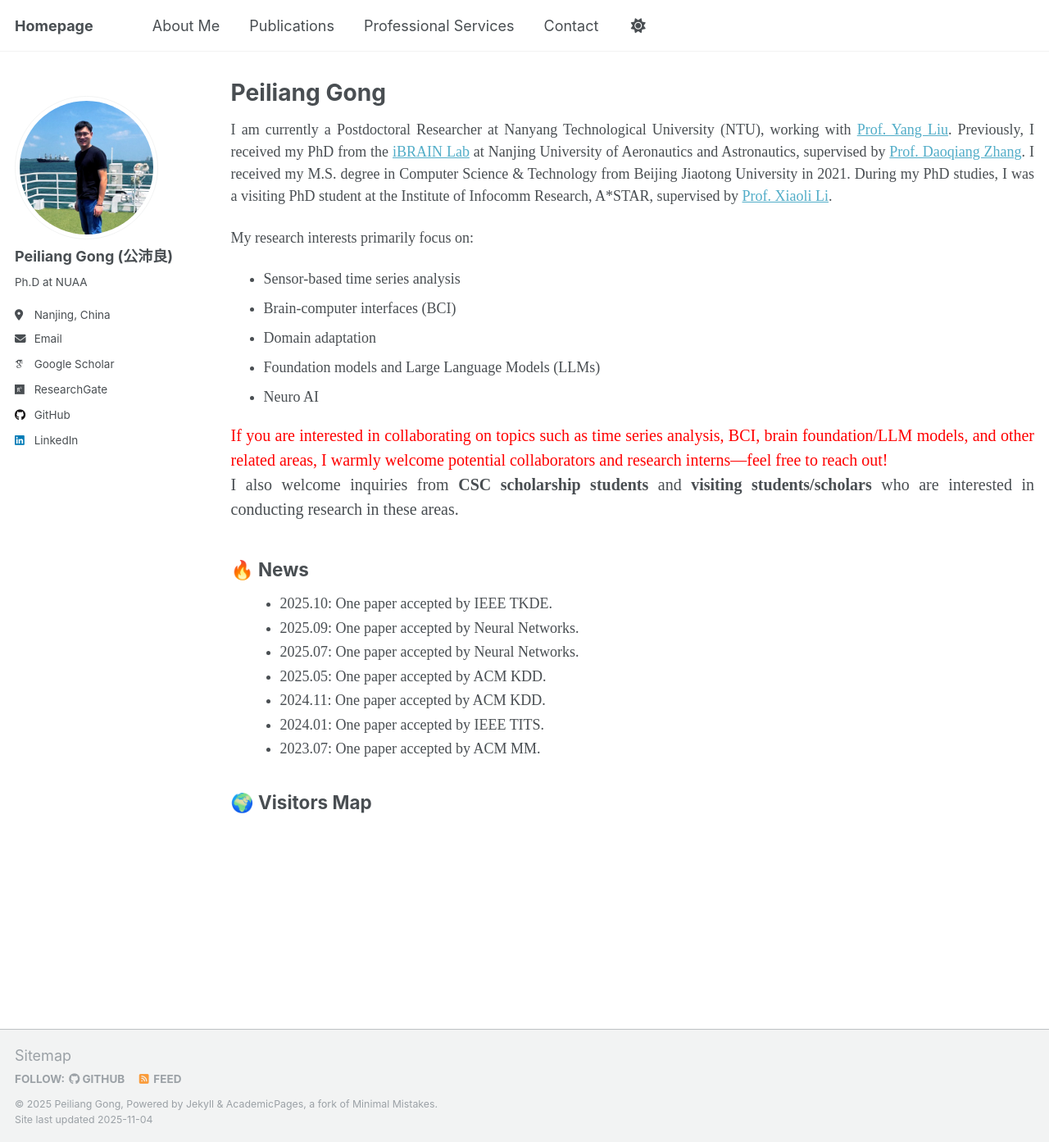
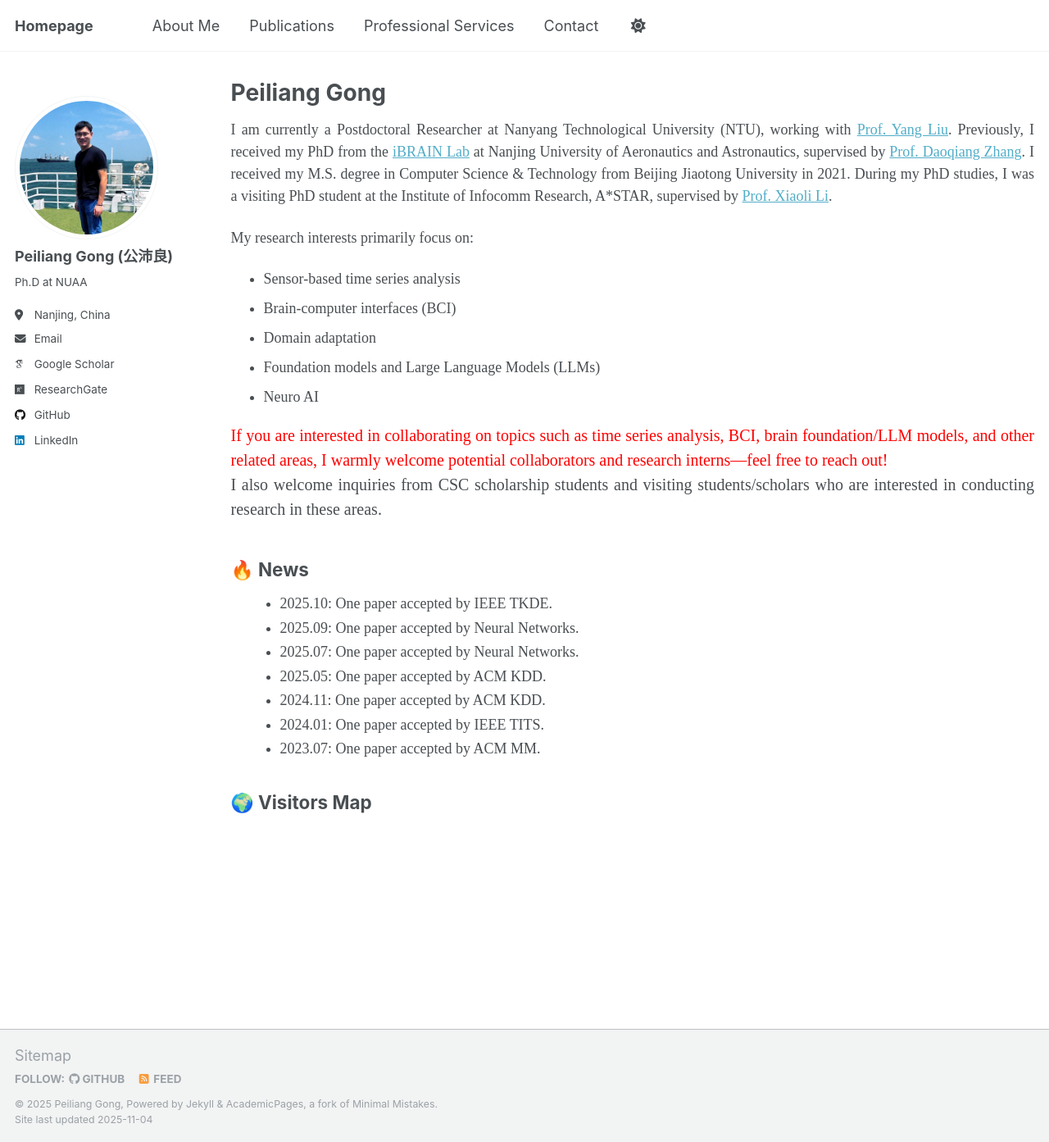
Before and after one commit to Tokenmw/Tokenmw.github.io, a Jekyll site: the page built from _pages/cv.md, in a window 1280 px wide and 1393 px high. Shown: the whole window at 82% size. Built offline with Jekyll 4.4.1, drawn with Linux system fonts in a browser that asks for light colours; some web fonts are replaced; a script that is not in the unit is left out.

Commit message:
Update cv.md

```diff
--- a/_pages/cv.md
+++ b/_pages/cv.md
@@ -30,7 +30,7 @@ If you are interested in collaborating on topics such as time series analysis, B
 </div>
 
 <div style="font-family: 'Times New Roman', serif; font-size: 20px; text-align: justify;">
-I also welcome inquiries from <b>CSC scholarship students</b> and <b>visiting students/scholars</b> who are interested in conducting research in these areas.
+I also welcome inquiries from CSC scholarship students and visiting students/scholars who are interested in conducting research in these areas.
 </div>
 
 <!-- News -->
```
